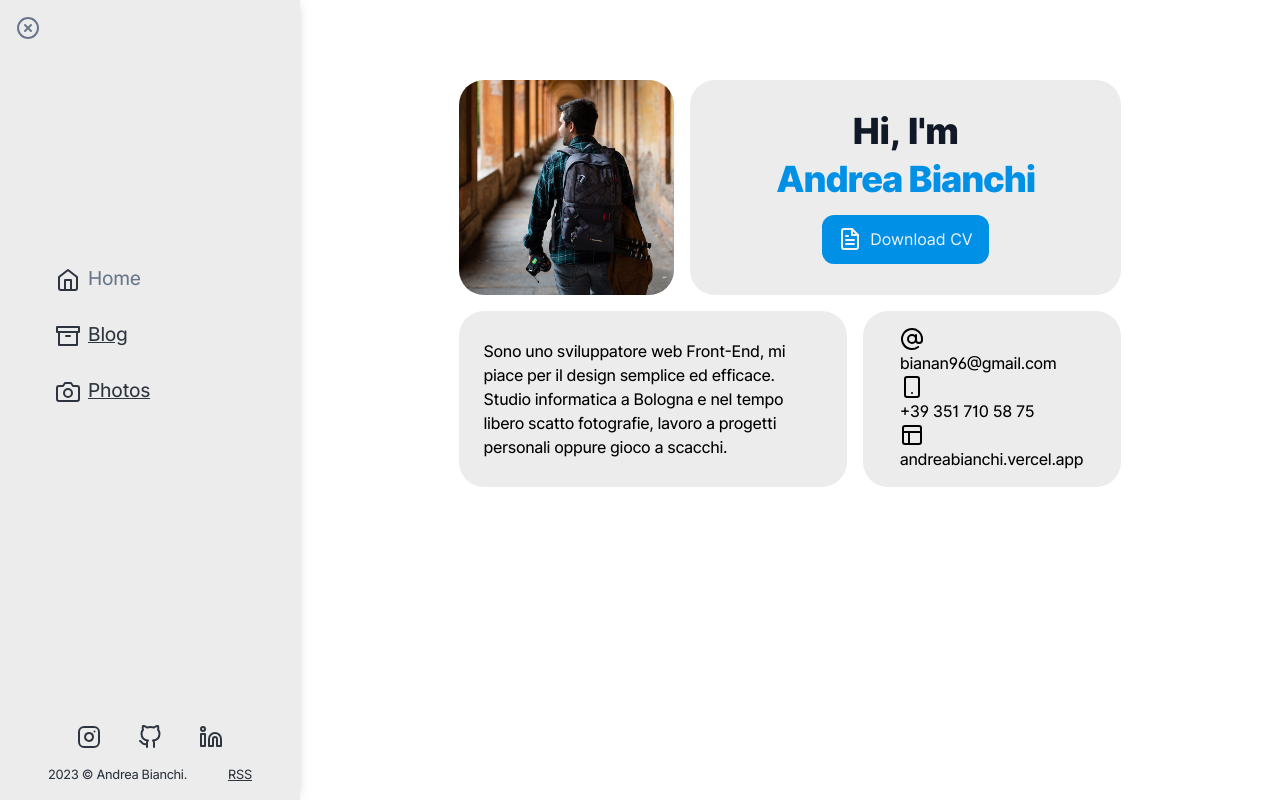
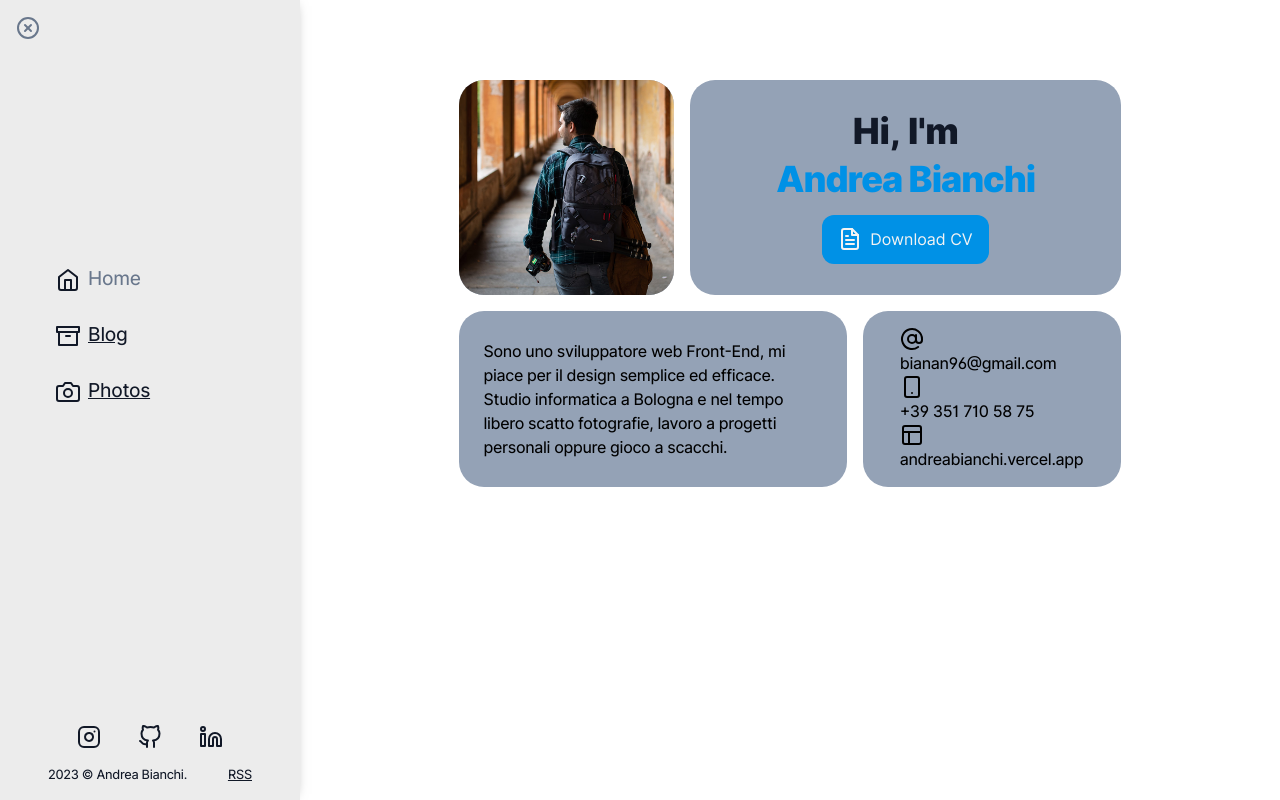
Before and after one commit to andreaiaia/blog, a Next.js app: page / in a window 1280 px wide. Built offline with nearby package versions, Linux system fonts and the light colour scheme.

Commit message:
update css colors names

```diff
--- a/components/Navbar/Navbar.module.scss
+++ b/components/Navbar/Navbar.module.scss
@@ -6,7 +6,7 @@
   left: -300px;
   height: 100%;
   width: 300px;
-  background-color: $shade;
+  background-color: $tint;
   margin: 0;
   padding: 1rem 3rem;
   z-index: 1;
@@ -56,14 +56,14 @@
     cursor: pointer;
 
     &:hover {
-      color: $grey;
+      color: $shadow;
     }
   }
 }
 
 .active {
   text-decoration: none;
-  color: $grey;
+  color: $shadow;
 
   @include smartphone() {
     color: $black;
@@ -87,20 +87,20 @@
       cursor: pointer;
 
       &:hover {
-        color: $grey;
+        color: $shadow;
         background-color: $white;
       }
     }
   }
 
   @include smartphone() {
-    color: $grey;
+    color: $shadow;
   }
 }
 
 .options {
   position: fixed;
-  color: $grey;
+  color: $shadow;
   display: flex;
   gap: 1rem;
   top: 0;
--- a/styles/globals.scss
+++ b/styles/globals.scss
@@ -1,8 +1,16 @@
 // Colors
-$shade: #ececec;
-$black: #2f353f;
-$grey: #69778c;
 $white: #f3f3f3;
+$tint: #ececec;
+$tone: #afb9c7;
+$shade: #94a2b6;
+$shadow: #69778c;
+$black: #111827;
+$tint-black: #69778c;
+$tone-black: #525c71;
+$shade-black: #363c4a;
+$shadow-black: #282e37;
+// Shadows
+$light-shadow: rgba(0, 0, 0, 0.5);
 // Azure
 $azure: #008ad8;
 $azure-tint: #0091e6;
@@ -27,8 +35,6 @@ $oceanBlue-tint: #0aa3cf;
 $oceanBlue-tone: #0a3ccf;
 $oceanBlue-shade: #0065c4;
 $oceanBlue-shadow: #003e78;
-// Shadows
-$light-shadow: rgba(0, 0, 0, 0.5);
 
 // breakpoints
 $smartphone: 600px;
@@ -38,7 +44,7 @@ $laptop: 1200px;
 
 // headeing levels presets
 @mixin h1() {
-  color: #111827;
+  color: $black;
   font-weight: 800;
   font-size: 2.25em;
   margin-top: 0;
@@ -47,7 +53,7 @@ $laptop: 1200px;
 }
 
 //buttons presets
-@mixin button($type: 'primary') {
+@mixin button($type: 'primary', $size: 'normal') {
   line-height: normal;
   padding: 0.8rem 1rem;
   border-radius: 12px;
@@ -64,12 +70,20 @@ $laptop: 1200px;
     background-color: $azure-tone;
   }
 
+  @if $size == 'small' {
+    padding: 0.5rem 0.8rem;
+  }
+  @if $size == 'big' {
+    font-size: 1.5rem;
+  }
+
   @if $type == 'secondary' {
-    background-color: $shade;
-    color: $black;
+    border-radius: 10px;
+    background-color: $shadow;
+    color: $white;
 
     &:hover {
-      background-color: $white;
+      background-color: $shade-black;
     }
   }
 }
--- a/styles/main.scss
+++ b/styles/main.scss
@@ -81,5 +81,5 @@ img.next-image {
 .active {
   transition: 0.3s ease-in-out;
   text-decoration: none;
-  color: $grey;
+  color: $shadow;
 }
```
